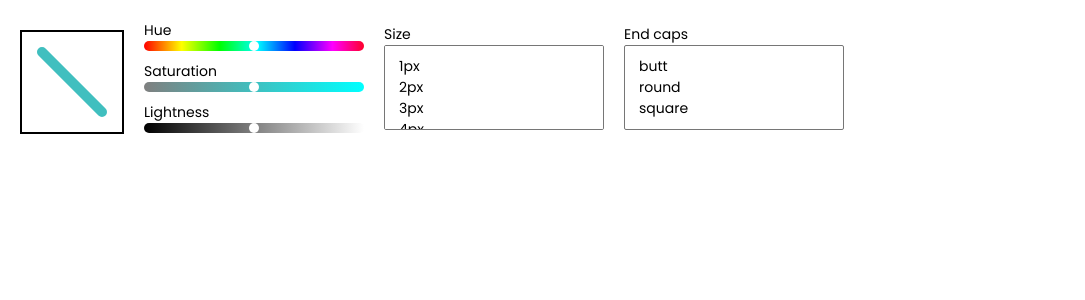
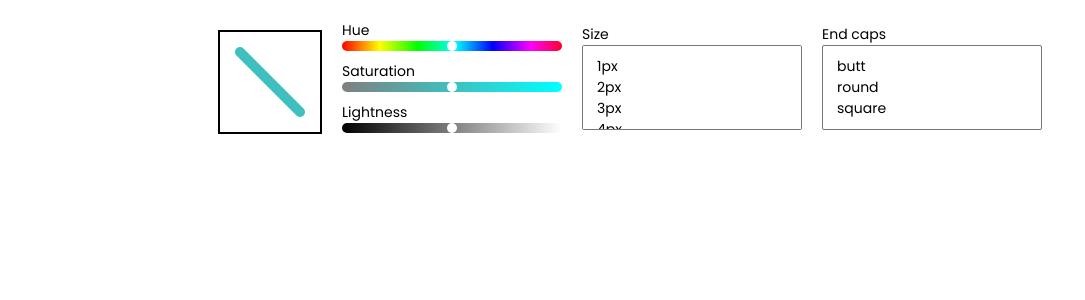
Before and after one commit to snowdot/playing-with-canvas, a React (Create React App) app: page / in a window 1280 px wide. Shown: the top 300 px of the page, without its empty margins (0-1085 px from the left). Built offline with nearby package versions, Linux system fonts and the light colour scheme.

Commit message:
style improvements

```diff
--- a/src/fonts/App.css
+++ b/src/fonts/App.css
@@ -24,8 +24,9 @@
 .details {
     background-color: var(--white);
     align-items: center;
+    justify-content: center;
     display: flex;
-    max-width: 100%;
+    width: 100%;
     position: absolute;
     top: 0;
     left: 0;
```
Also changed, not shown: 2 other files (tests, documents, lock files or other folders).
